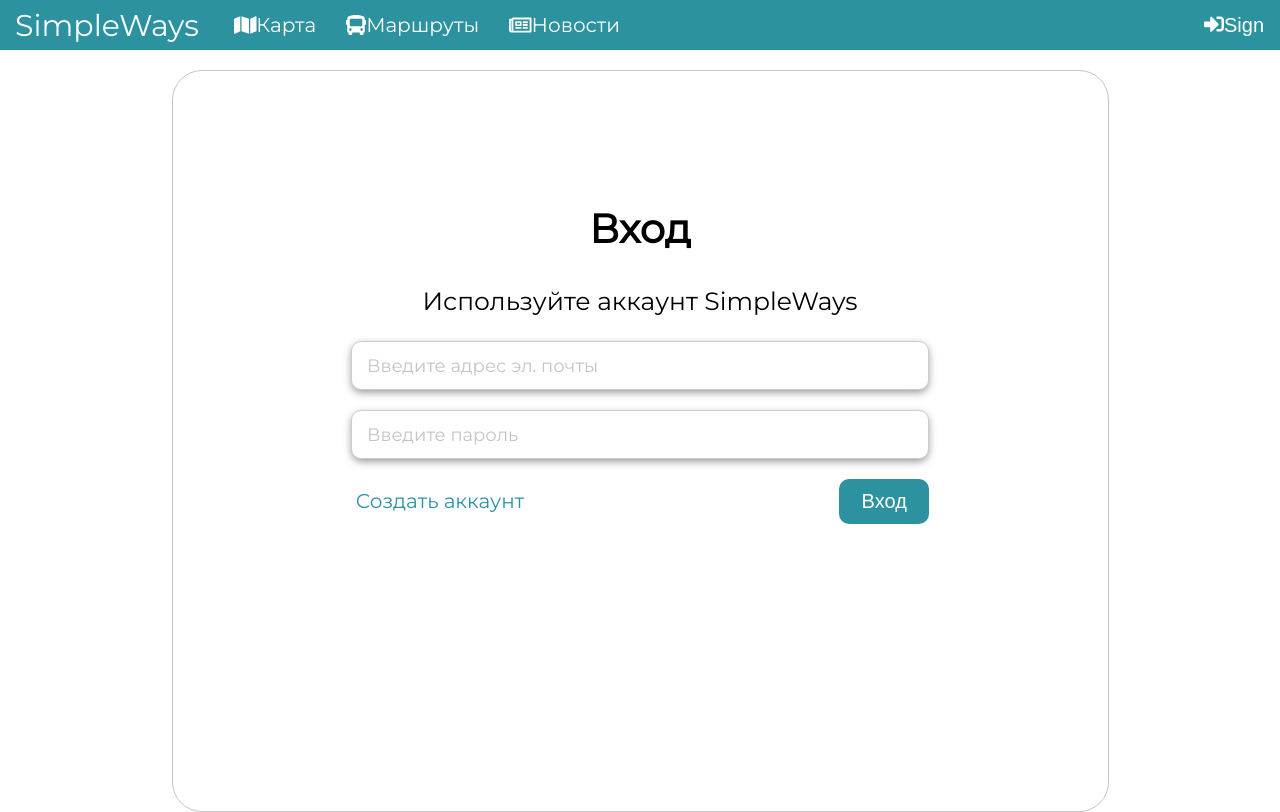
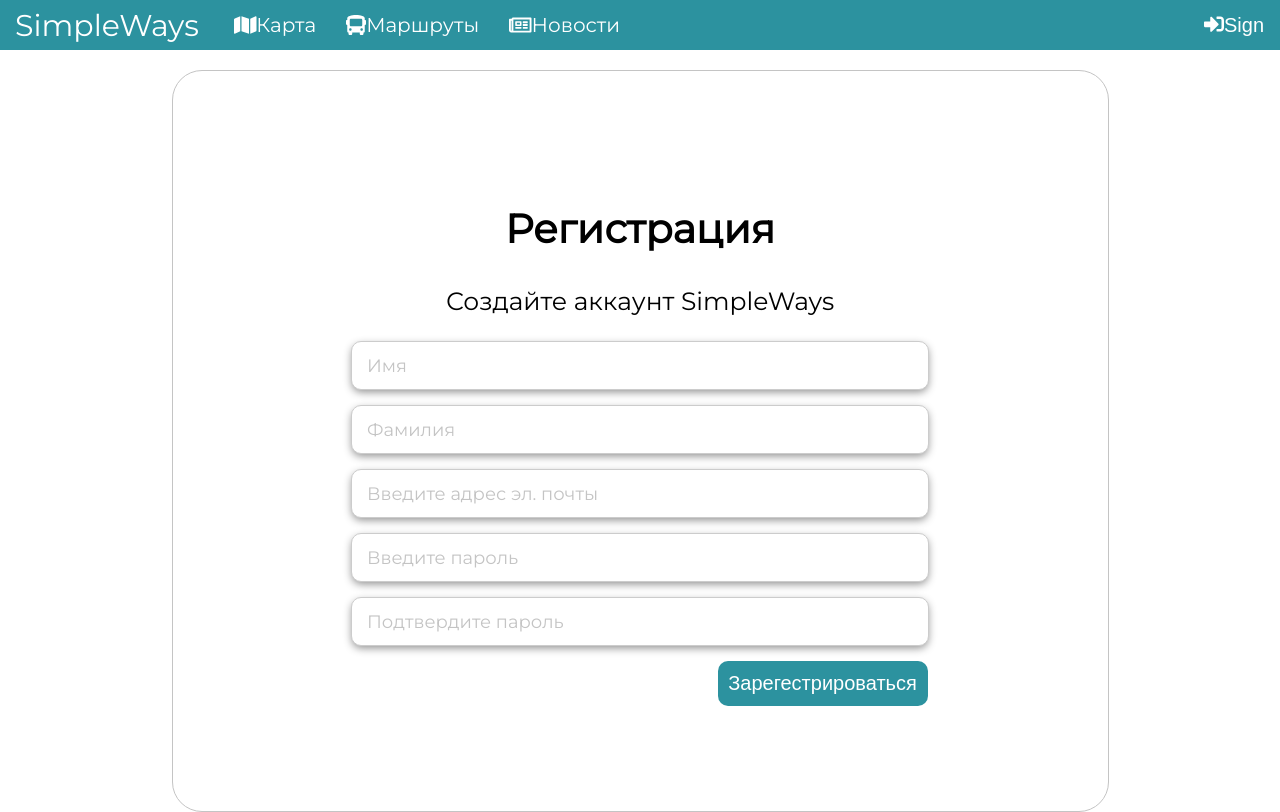
Before and after one commit to SevenEleven01/SimpleWays, a React (Create React App) app: page /sign in a window 1280 px wide. Built offline with nearby package versions, Linux system fonts and the light colour scheme.

Commit message:
add branch reg and complete form reg

```diff
--- a/src/App.js
+++ b/src/App.js
@@ -1,12 +1,14 @@
 import React from 'react';
 import './App.css';
-import Sign from './pages/sign/sign'
+import Sign from './pages/sign/sign';
+import Reg from './pages/reg/reg';
 import { render } from '@testing-library/react';
 
 function App() {
   return (
     <div className="wrapper">
-      <Sign />
+      {/* <Sign /> */}
+      <Reg />
     </div>
   );
 }
--- a/src/pages/reg/reg.css
+++ b/src/pages/reg/reg.css
@@ -1,38 +1,83 @@
-.App {
+.reg-wrapper {
+  display: flex;
   text-align: center;
+  justify-content: center;
 }
-
-.App-logo {
-  height: 40vmin;
-  pointer-events: none;
+.reg {
+  display: flex;
+  text-align: center;
+  justify-content: center;
+  align-items: center;
+  margin-top: 70px;
+  max-width: 1535px;
+  width: 935px;
+  max-height: 1040px;
+  height: 740px;
+  border: 1px solid #C4C4C4;
+  border-radius: 30px;
 }
-
-@media (prefers-reduced-motion: no-preference) {
-  .App-logo {
-    animation: App-logo-spin infinite 20s linear;
-  }
+.reg-form {
+  width: 735px;
+  height: 540px;
 }
-
-.App-header {
-  background-color: #282c34;
-  min-height: 100vh;
-  display: flex;
-  flex-direction: column;
-  align-items: center;
-  justify-content: center;
-  font-size: calc(10px + 2vmin);
-  color: white;
+.reg-form_title {
+  font-size: 40px;
 }
-
-.App-link {
-  color: #61dafb;
+.reg-form_subtitle {
+  font-size: 25px;
+  font-weight: 400;
 }
-
-@keyframes App-logo-spin {
-  from {
-    transform: rotate(0deg);
-  }
-  to {
-    transform: rotate(360deg);
-  }
+.name {
+  width: 559px;
+  height: 45px;
+  padding-left: 15px;
+  border: 1px solid #ccc;
+  border-radius: 10px;
+  font-size: 20px;
+  outline: none;
+  box-shadow: 0px 3px 8px -1px rgba(0,0,0,0.45);
+  margin-bottom: 15px;
 }
+.surname {
+  width: 559px;
+  height: 45px;
+  padding-left: 15px;
+  border: 1px solid #ccc;
+  border-radius: 10px;
+  font-size: 20px;
+  outline: none;
+  box-shadow: 0px 3px 8px -1px rgba(0,0,0,0.45);
+  margin-bottom: 15px;
+}
+.password {
+  margin-bottom: 15px;
+}
+.acc-pass {
+  width: 559px;
+  height: 45px;
+  padding-left: 15px;
+  border: 1px solid #ccc;
+  border-radius: 10px;
+  font-size: 20px;
+  outline: none;
+  box-shadow: 0px 3px 8px -1px rgba(0,0,0,0.45);
+  margin-bottom: 15px;
+}
+.button-reg {
+  width: 210px;
+  height: 45px;
+  border: none;
+  border-radius: 10px;
+  background-color: #2C929F;
+  color: #fff;
+  font-size: 20px;
+  font-weight: 400;
+  outline: none;
+  transition: .5s;
+  margin-left: 365px;
+}
+.button-reg:hover {
+  background-color: inherit;
+  color: #2C929F;
+  border: 1px solid #2C929F;
+}
--- a/src/pages/reg/reg.js
+++ b/src/pages/reg/reg.js
@@ -1,10 +1,27 @@
 import React from 'react';
 import './reg.css';
+import HeadBar from '../../components/header-bar/header-bar';
+import Login from '../../components/input-login/input-login';
+import Password from '../../components/input-password/input-password';
 
 function Reg() {
   return (
     <div className="wrapper">
-
+      <HeadBar />
+    <div className="reg-wrapper">
+      <div className="reg">
+        <div className="reg-form">
+          <h2 className="reg-form_title">Регистрация</h2>
+          <p className="reg-form_subtitle">Создайте аккаунт SimpleWays</p>
+          <input className="name" type="name" name="name" placeholder="Имя" />
+          <input className="surname" type="surname" name="surname" placeholder="Фамилия" />
+          <Login />
+          <Password />
+          <input className="acc-pass" type="password" name="acc-pass" placeholder="Подтвердите пароль" />
+          <button className="button-reg">Зарегестрироваться</button>
+        </div>
+      </div>
+    </div>
     </div>
   );
 }
--- a/src/pages/sign/sign.css
+++ b/src/pages/sign/sign.css
@@ -28,10 +28,10 @@
     font-weight: 400;
   }
   .login {
-    margin-bottom: 20px;
+    margin-bottom: 15px;
   }
   .sign-form_buttons {
-    margin-top: 20px;
+    margin-top: 5px;
   }
   .sign-form_add {
     position: relative;
```
